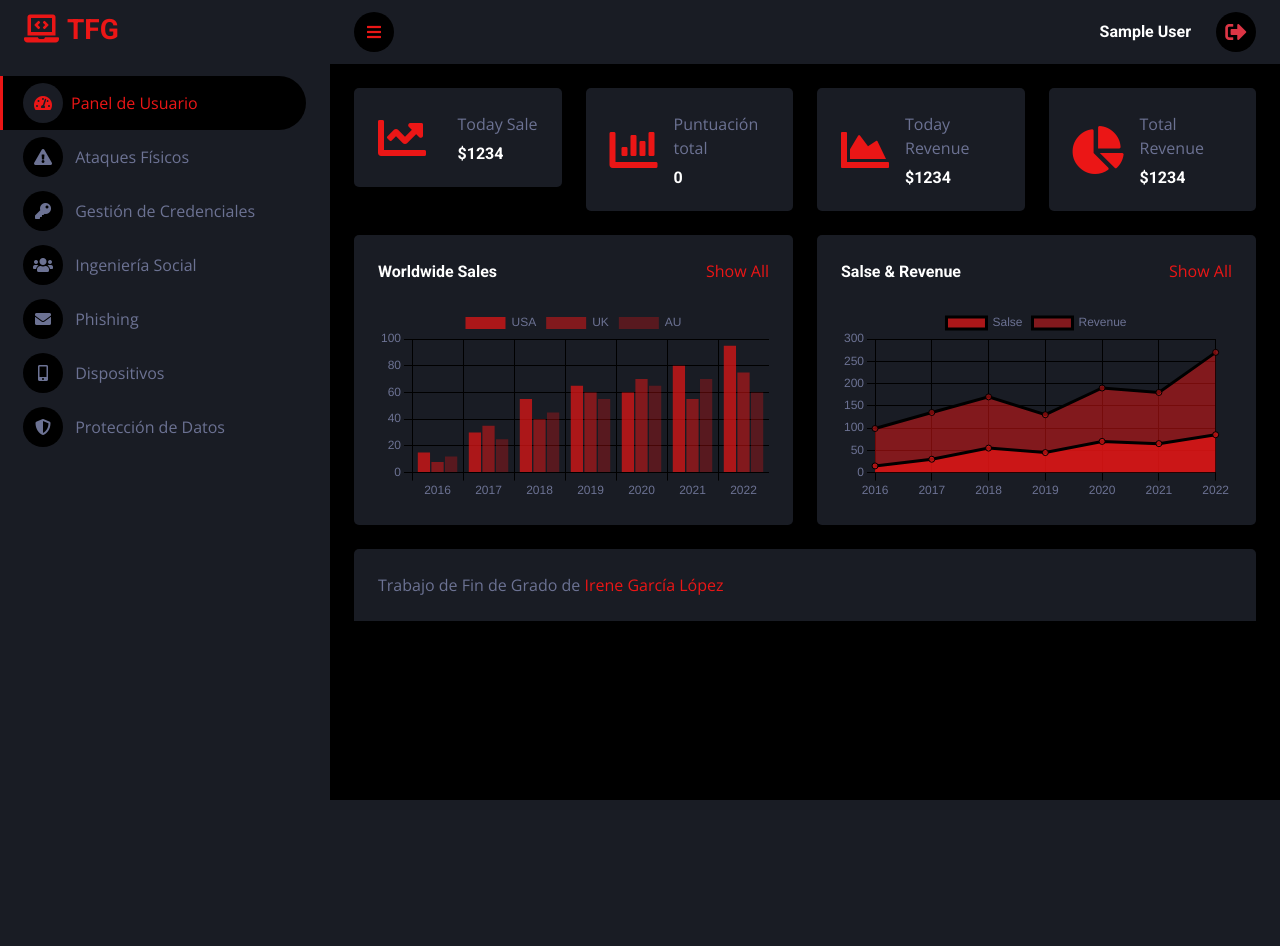
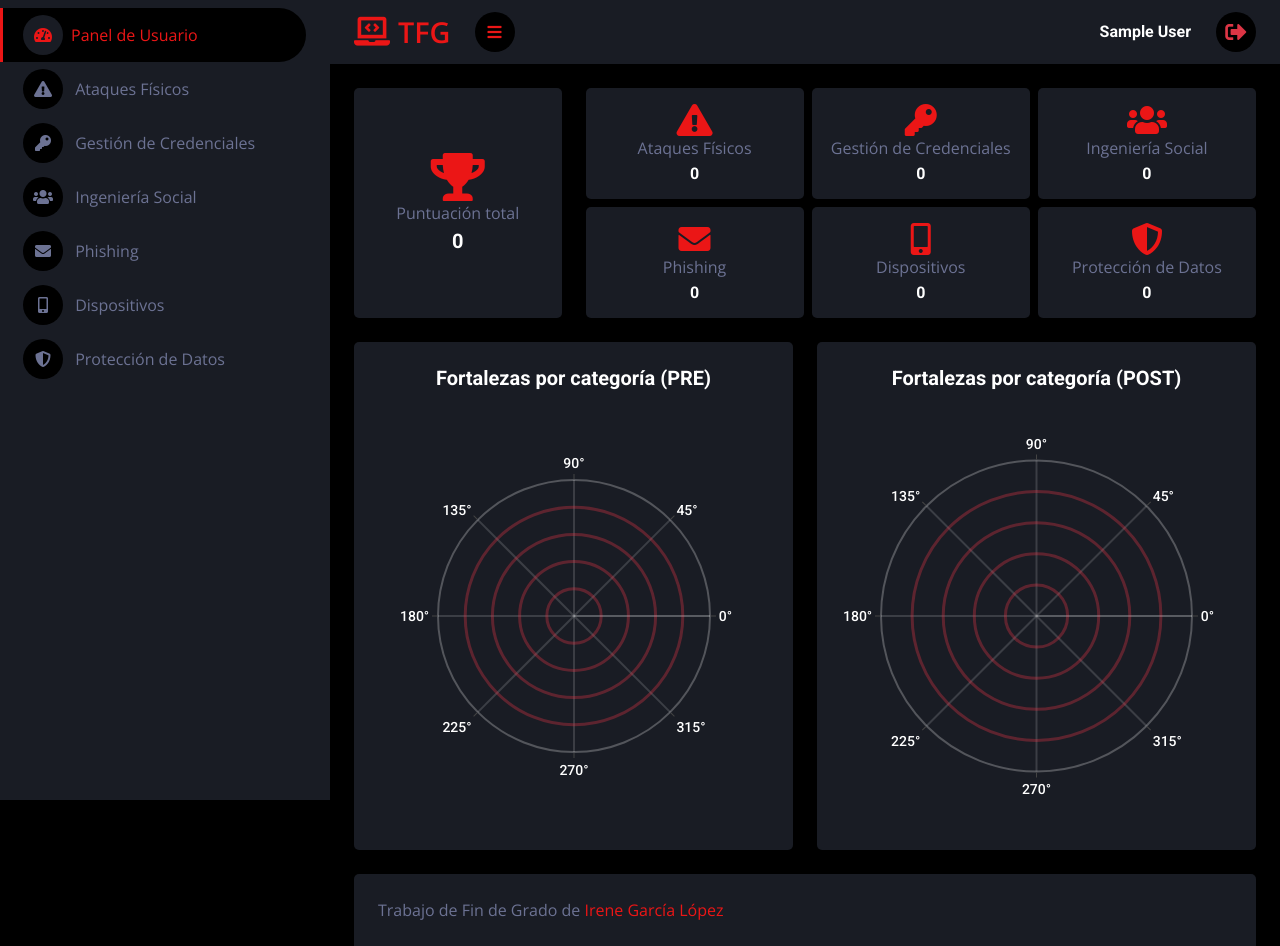
Before and after one commit to irenegarccia/TFG-IreneGarcia, a Flask app: page /panel in a window 1280 px wide. Before the commit the page ends 800 px from the top, so only its background shows below. Run offline with Flask 3, Linux system fonts and the light colour scheme; the visitor is signed in with stand-in values (Sample User, id 1); data comes from the database, SQL or seed files in the repository; data that the repository does not hold is empty; parts of the project's set-up code (start-up, migrations or seed data) failed here and were passed over; some libraries are stand-ins or nearby versions.

Commit message:
Implemented strengths charts, include questions with 2 or 3 options, improve panel design

```diff
--- a/app.py
+++ b/app.py
@@ -2,7 +2,8 @@ from flask import Flask, render_template, redirect, url_for, request, abort, ses
 from flask_login import LoginManager, UserMixin, login_user, logout_user, login_required, current_user
 from flask_session import Session
 from werkzeug.security import generate_password_hash, check_password_hash
-import sqlite3, os, string, json
+import sqlite3, os, string, json, hashlib, requests
+
 from flask_wtf.csrf import CSRFProtect
 
 
@@ -90,7 +91,6 @@ def init_db():
             UNIQUE(subcategory_code, phase, order_index)
         );
         """)
-
 
 
         conn.execute("""
@@ -424,8 +424,18 @@ def index_redirect():
 @app.route("/panel")
 @login_required
 def panel():
-    total_score = get_total_score(current_user.id)
-    return render_template("index.html", user=current_user, total_score=total_score)
+    radar_pre = get_category_scores(current_user.id, "pre")
+    radar_post = get_category_scores(current_user.id, "post")
+
+    total_score = sum(radar_pre.values()) + sum(radar_post.values())
+
+    return render_template(
+        "index.html",
+        user=current_user,
+        total_score=total_score,
+        radar_pre=radar_pre,
+        radar_post=radar_post
+    )
 
 
 @app.route("/category/<category_code>")
@@ -504,12 +514,29 @@ def challenge_page(challenge_id):
 
     category_code = request.args.get("category_code")
 
+    if not category_code:
+        category_code = get_category_code_by_subcategory(challenge["subcategory_code"])
+
+    redirect_url = url_for("category_page", category_code=category_code)
+
+    options = []
+    if not int(challenge.get("is_practical", 0)):
+        raw_options = [
+            challenge.get("option1"),
+            challenge.get("option2"),
+            challenge.get("option3"),
+            challenge.get("option4"),
+        ]
+        options = [o.strip() for o in raw_options if o and str(o).strip()]
+
     return render_template(
         "challenge.html",
         challenge=challenge,
+        options=options,
         completed=False,
         category_code=category_code,
-        subcategory_code=challenge["subcategory_code"]
+        subcategory_code=challenge["subcategory_code"],
+        redirect_url=redirect_url
     )
 
 
@@ -535,6 +562,95 @@ def challenge_submit(challenge_id):
     category_code = get_category_code_by_subcategory(challenge["subcategory_code"])
     return redirect(url_for("category_page", category_code=category_code, msg="Reto guardado"))
 
+
+@app.route("/api/pwned-check", methods=["POST"])
+@login_required
+def api_pwned_check():
+    data = request.get_json(silent=True) or {}
+    password = (data.get("password") or "").strip()
+
+    if not password:
+        return {"ok": False, "error": "Contraseña vacía"}, 400
+
+    length = len(password)
+    has_upper = any(c.isupper() for c in password)
+    has_lower = any(c.islower() for c in password)
+    has_digit = any(c.isdigit() for c in password)
+    has_symbol = any(c in string.punctuation for c in password)
+
+    try:
+        pwned_count = hibp_pwned_count(password)
+    except Exception:
+        return {"ok": False, "error": "No se pudo consultar HIBP"}, 502
+
+    return {
+        "ok": True,
+        "pwned_count": pwned_count,
+        "length": length,
+        "has_upper": has_upper,
+        "has_lower": has_lower,
+        "has_digit": has_digit,
+        "has_symbol": has_symbol
+    }
+
+
+@app.route("/challenge/<int:challenge_id>/complete", methods=["POST"])
+@login_required
+def challenge_complete(challenge_id):
+    challenge = get_challenge_by_id(challenge_id)
+    if not challenge:
+        return {"ok": False, "error": "Reto no encontrado"}, 404
+
+
+    if not int(challenge.get("is_practical", 0)):
+        return {"ok": False, "error": "Este reto no es práctico"}, 400
+
+
+    if is_challenge_completed(current_user.id, challenge_id):
+        return {"ok": False, "error": "Ese reto ya está completado"}, 400
+
+
+    data = request.get_json(silent=True) or {}
+
+    pwned_count = int(data.get("pwned_count", 0))
+    length_ok   = bool(data.get("length_ok", False))
+    has_upper   = bool(data.get("has_upper", False))
+    has_lower   = bool(data.get("has_lower", False))
+    has_digit   = bool(data.get("has_digit", False))
+    has_symbol  = bool(data.get("has_symbol", False))
+
+    missing = []
+    if not length_ok:  missing.append("length>=12")
+    if not has_upper:  missing.append("has_upper")
+    if not has_lower:  missing.append("has_lower")
+    if not has_digit:  missing.append("has_digit")
+    if not has_symbol: missing.append("has_symbol")
+
+    no_breaches = (pwned_count == 0)
+    all_reqs = (len(missing) == 0)
+
+    if no_breaches and all_reqs:
+        score = 10
+    elif no_breaches and not all_reqs:
+        score = 5
+    else:
+        score = 0
+
+    feedback = {
+        "pwned_count": pwned_count,
+        "missing_requirements": missing,
+        "no_breaches": no_breaches,
+        "all_requirements": all_reqs
+    }
+
+    mark_challenge_completed(
+        current_user.id,
+        challenge_id,
+        score=score,
+        user_answer=json.dumps(feedback, ensure_ascii=False)
+    )
+
+    return {"ok": True, "score": score, "feedback": feedback}
 
 
 @app.route("/subcategory/<subcategory_code>/<phase>/next")
@@ -594,6 +710,47 @@ def count_phase_done_for_subcategory(user_id: str, subcategory_code: str, phase:
         return int(row["c"]) if row else 0
 
 
+def hibp_pwned_count(password: str) -> int:
+    sha1 = hashlib.sha1(password.encode("utf-8")).hexdigest().upper()
+    prefix, suffix = sha1[:5], sha1[5:]
+
+    url = f"https://api.pwnedpasswords.com/range/{prefix}"
+    headers = {
+        "User-Agent": "TFG-IreneGarcia/1.0 (Flask)",
+        "Add-Padding": "true"
+    }
+
+    r = requests.get(url, headers=headers, timeout=10)
+    r.raise_for_status()
+
+    for line in r.text.splitlines():
+        h, count = line.split(":")
+        if h.strip().upper() == suffix:
+            return int(count.strip())
+    return 0
+
+def get_category_scores(user_id: str, phase: str):
+    with get_conn() as conn:
+        rows = conn.execute("""
+            SELECT cat.title AS category,
+                   COALESCE(SUM(u.score), 0) AS total_score
+            FROM categories cat
+            JOIN subcategories sub ON sub.category_code = cat.category_code
+            JOIN challenges ch ON ch.subcategory_code = sub.subcategory_code
+            LEFT JOIN user_challenge_progress u
+                ON u.challenge_id = ch.id AND u.user_id = ?
+            WHERE ch.phase = ?
+              AND u.completed = 1
+            GROUP BY cat.category_code
+            ORDER BY cat.id
+        """, (user_id, phase)).fetchall()
+
+        return {
+            row["category"]: row["total_score"]
+            for row in rows
+        }
+
+
 def default_admin():
     init_db()
 
--- a/templates/index.html
+++ b/templates/index.html
@@ -43,7 +43,7 @@
         <!-- Sidebar Start -->
         <div class="sidebar pe-4 pb-3">
             <nav class="navbar bg-secondary navbar-dark">
-                <a href="index.html" class="navbar-brand mx-4 mb-3">
+                <a href="{{ url_for('panel') }}" class="navbar-brand mx-4 mb-3 d-lg-none">
                     <h3 class="text-primary"><i class="fa fa-laptop-code me-2"></i>TFG</h3>
                 </a>
 
@@ -87,8 +87,10 @@
         <div class="content">
             <!-- Navbar Start -->
             <nav class="navbar navbar-expand bg-secondary navbar-dark sticky-top px-4 py-0">
-                <a href="index.html" class="navbar-brand d-flex d-lg-none me-4">
-                    <h2 class="text-primary mb-0"><i class="fa fa-user-edit"></i></h2>
+                <a href="{{ url_for('panel') }}" class="d-flex align-items-center me-4 flex-shrink-0" style="text-decoration:none;">
+                    <span class="text-primary fw-bold d-flex align-items-center" style="font-size: 1.8rem;">
+                        <i class="fa fa-laptop-code me-2"></i>TFG
+                    </span>
                 </a>
                 <a href="#" class="sidebar-toggler flex-shrink-0">
                     <i class="fa fa-bars"></i>
@@ -106,70 +108,77 @@
             </nav>
             <!-- Navbar End -->
 
-
-            <!-- Sale & Revenue Start -->
             <div class="container-fluid pt-4 px-4">
                 <div class="row g-4">
-                    <div class="col-sm-6 col-xl-3">
-                        <div class="bg-secondary rounded d-flex align-items-center justify-content-between p-4">
-                            <i class="fa fa-chart-line fa-3x text-primary"></i>
-                            <div class="ms-3">
-                                <p class="mb-2">Today Sale</p>
-                                <h6 class="mb-0">$1234</h6>
+                    <div class="col-12 col-xl-3">
+                        <div class="bg-secondary rounded d-flex flex-column justify-content-center align-items-center p-4 h-100">
+                            <i class="fa fa-trophy fa-3x text-primary"></i>
+                            <div class="text-center">
+                                <p class="mb-1">Puntuación total</p>
+                                <h5 class="mb-0 fw-bold">{{ total_score }}</h5>
                             </div>
                         </div>
                     </div>
-                    <div class="col-sm-6 col-xl-3">
-                        <div class="bg-secondary rounded d-flex align-items-center justify-content-between p-4">
-                            <i class="fa fa-chart-bar fa-3x text-primary"></i>
-                            <div class="ms-3">
-                                <p class="mb-2">Puntuación total</p>
-                                <h6 class="mb-0">{{ total_score }}</h6>
+
+                    <div class="col-12 col-xl-9 d-flex">
+                        <div class="row g-2 flex-fill">
+                        {% for c in categories %}
+                        <div class="col-6 col-xl-4">
+                            <div class="bg-secondary rounded d-flex flex-column justify-content-center align-items-center p-3 w-100" style="min-height: 100%;">
+                                <i class="
+                                {% if c.category_code == 'physical_attacks' %}
+                                    fa fa-exclamation-triangle
+                                {% elif c.category_code == 'credential_management' %}
+                                    fa fa-key
+                                {% elif c.category_code == 'social_engineering' %}
+                                    fa fa-users
+                                {% elif c.category_code == 'phishing' %}
+                                    fa fa-envelope
+                                {% elif c.category_code == 'devices' %}
+                                    fa fa-mobile-alt
+                                {% elif c.category_code == 'data_protection' %}
+                                    fa fa-shield-alt
+                                {% else %}
+                                    fa fa-folder
+                                {% endif %}
+                                fa-2x text-primary"></i>
+                                <div class="text-center">
+                                    <p class="mb-1">{{ c.title }}</p>
+                                    <h6 class="mb-0">{{ radar_pre.get(c.title, 0) + radar_post.get(c.title, 0) }}</h6>
+                                </div>
                             </div>
-                        </div>
-                    </div>
-                    <div class="col-sm-6 col-xl-3">
-                        <div class="bg-secondary rounded d-flex align-items-center justify-content-between p-4">
-                            <i class="fa fa-chart-area fa-3x text-primary"></i>
-                            <div class="ms-3">
-                                <p class="mb-2">Today Revenue</p>
-                                <h6 class="mb-0">$1234</h6>
                             </div>
-                        </div>
-                    </div>
-                    <div class="col-sm-6 col-xl-3">
-                        <div class="bg-secondary rounded d-flex align-items-center justify-content-between p-4">
-                            <i class="fa fa-chart-pie fa-3x text-primary"></i>
-                            <div class="ms-3">
-                                <p class="mb-2">Total Revenue</p>
-                                <h6 class="mb-0">$1234</h6>
-                            </div>
+                            {% endfor %}
                         </div>
                     </div>
                 </div>
             </div>
-            <!-- Sale & Revenue End -->
 
 
-            <!-- Sales Chart Start -->
             <div class="container-fluid pt-4 px-4">
                 <div class="row g-4">
                     <div class="col-sm-12 col-xl-6">
-                        <div class="bg-secondary text-center rounded p-4">
-                            <div class="d-flex align-items-center justify-content-between mb-4">
-                                <h6 class="mb-0">Worldwide Sales</h6>
-                                <a href="">Show All</a>
+                        <div class="bg-secondary rounded p-4 text-center">
+
+                            <h5 class="mb-3 text-white fw-bold">Fortalezas por categoría (PRE)</h5>
+
+                            <div style="width:100%; height:420px; display:flex; justify-content:center; align-items:center;">
+                                <div id="radar-pre" style="width:90%; height:90%;"></div>
                             </div>
-                            <canvas id="worldwide-sales" width="1019" height="508" style="display: block; box-sizing: border-box; height: 406.4px; width: 815.2px;"></canvas>
+
                         </div>
                     </div>
+
+
                     <div class="col-sm-12 col-xl-6">
-                        <div class="bg-secondary text-center rounded p-4">
-                            <div class="d-flex align-items-center justify-content-between mb-4">
-                                <h6 class="mb-0">Salse &amp; Revenue</h6>
-                                <a href="">Show All</a>
+                        <div class="bg-secondary rounded p-4 text-center">
+
+                            <h5 class="mb-3 text-white fw-bold">Fortalezas por categoría (POST)</h5>
+
+                            <div style="width:100%; height:420px; display:flex; justify-content:center; align-items:center;">
+                                <div id="radar-post" style="width:100%; height:90%;"></div>
                             </div>
-                            <canvas id="salse-revenue" width="1019" height="508" style="display: block; box-sizing: border-box; height: 406.4px; width: 815.2px;"></canvas>
+
                         </div>
                     </div>
                 </div>
@@ -231,5 +240,110 @@
     </div>
     </div>
 
+<script src="https://cdn.plot.ly/plotly-2.27.0.min.js"></script>
+<script>
+const radarPre = {{ radar_pre | tojson }};
+const radarPost = {{ radar_post | tojson }};
+
+function renderRadar(divId, dataObj) {
+  const categories = Object.keys(dataObj).map(c =>
+    c.replace(" ", "<br>")
+    );
+    const values = Object.values(dataObj);
+
+
+  const theta = [...categories, categories[0]];
+  const r = [...values, values[0]];
+
+  Plotly.newPlot(divId, [{
+    type: 'scatterpolar',
+    r,
+    theta,
+    fill: 'toself',
+    fillcolor: 'rgba(255, 46, 46, 0.45)',
+    line: {
+        color: '#ff2e2e',
+        width: 4
+    },
+    marker: {
+    color: '#ffffff',
+    size: 9,
+    line: {
+        color: '#ff2e2e',
+        width: 2.5
+    }
+    },
+    hovertemplate: '<b>%{theta}</b><br>Puntuación: %{r}<extra></extra>'
+  }], {
+    paper_bgcolor: 'rgba(0,0,0,0)',
+    plot_bgcolor: 'rgba(0,0,0,0)',
+    showlegend: false,
+
+    font: {
+      color: '#ffffff',
+      size: 14,
+      family: 'Roboto, Open Sans, sans-serif'
+    },
+
+    polar: {
+      bgcolor: 'rgba(0,0,0,0)',
+
+      radialaxis: {
+        range: [0, 100],
+        showticklabels: false,
+        ticks: '',
+        gridcolor: 'rgba(220, 53, 69, 0.35)',
+        gridwidth: 2.5,
+        linecolor: 'rgba(255,255,255,0.15)',
+        linewidth: 2
+      },
+
+      angularaxis: {
+        tickfont: {
+            color: '#ffffff',
+            size: 14,
+            family: 'Roboto',
+            weight: 'bold'
+        },
+        ticklabelstep: 1,
+        tickangle: 0,
+        gridcolor: 'rgba(255,255,255,0.15)',
+        gridwidth: 2,
+        linecolor: 'rgba(255,255,255,0.25)',
+        linewidth: 2
+        }
+    },
+
+    margin: { t: 30, b: 30, l: 40, r: 40 }
+  }, {
+    displayModeBar: false,
+    responsive: true
+  });
+}
+
+renderRadar("radar-pre", radarPre);
+renderRadar("radar-post", radarPost);
+
+function resizeRadars() {
+  const pre = document.getElementById("radar-pre");
+  const post = document.getElementById("radar-post");
+  if (pre) Plotly.Plots.resize(pre);
+  if (post) Plotly.Plots.resize(post);
+}
+
+window.addEventListener("resize", () => {
+  setTimeout(resizeRadars, 120);
+});
+
+document.addEventListener("DOMContentLoaded", () => {
+  const toggler = document.querySelector(".sidebar-toggler");
+  if (toggler) {
+    toggler.addEventListener("click", () => {
+      setTimeout(resizeRadars, 250);
+    });
+  }
+});
+</script>
+
 </body>
 </html>
```
Also changed, not shown: data/questions.json (+14 -8 lines), templates/category.html (+11 -4 lines), templates/challenge.html (+38 -27 lines).
